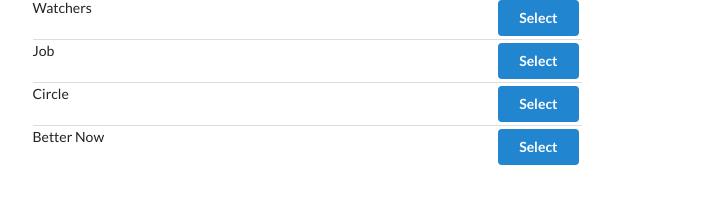
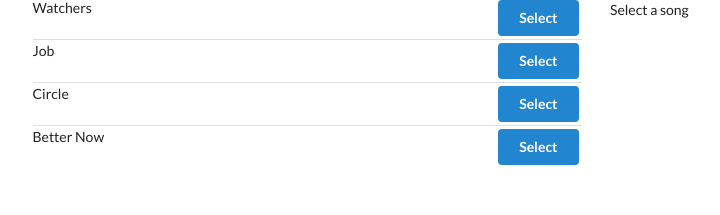
Before and after one commit to htutwaiphyoe/Redux, a React (Create React App) app: page / in a window 1280 px wide. Shown: the top 215 px of the page, without its empty margins (44-764 px from the left). Built offline with nearby package versions, Linux system fonts and the light colour scheme.

Commit message:
Adding Song Detail

```diff
--- a/src/components/App.js
+++ b/src/components/App.js
@@ -1,5 +1,6 @@
 import React from "react";
 import SongList from "./SongList/SongList";
+import SongDetail from "./SongDetail/SongDetail";
 import "./App.css";
 
 const App = (props) => {
@@ -9,6 +10,9 @@ const App = (props) => {
                 <div className="column eight wide">
                     <SongList />
                 </div>
+                <div className="column two wide">
+                    <SongDetail />
+                </div>
             </div>
         </div>
     );
--- /dev/null
+++ b/src/components/SongDetail/SongDetail.js
@@ -0,0 +1,21 @@
+import React from "react";
+import { connect } from "react-redux";
+
+const SongDetail = (props) => {
+    if (props.song) {
+        return (
+            <div>
+                <p>{props.song.title}</p>
+                <p>{props.song.duration}</p>
+            </div>
+        );
+    }
+    return <div>Select a song</div>;
+};
+
+const mapStateToProps = (state) => {
+    return {
+        song: state.selectedSong,
+    };
+};
+export default connect(mapStateToProps)(SongDetail);
```
